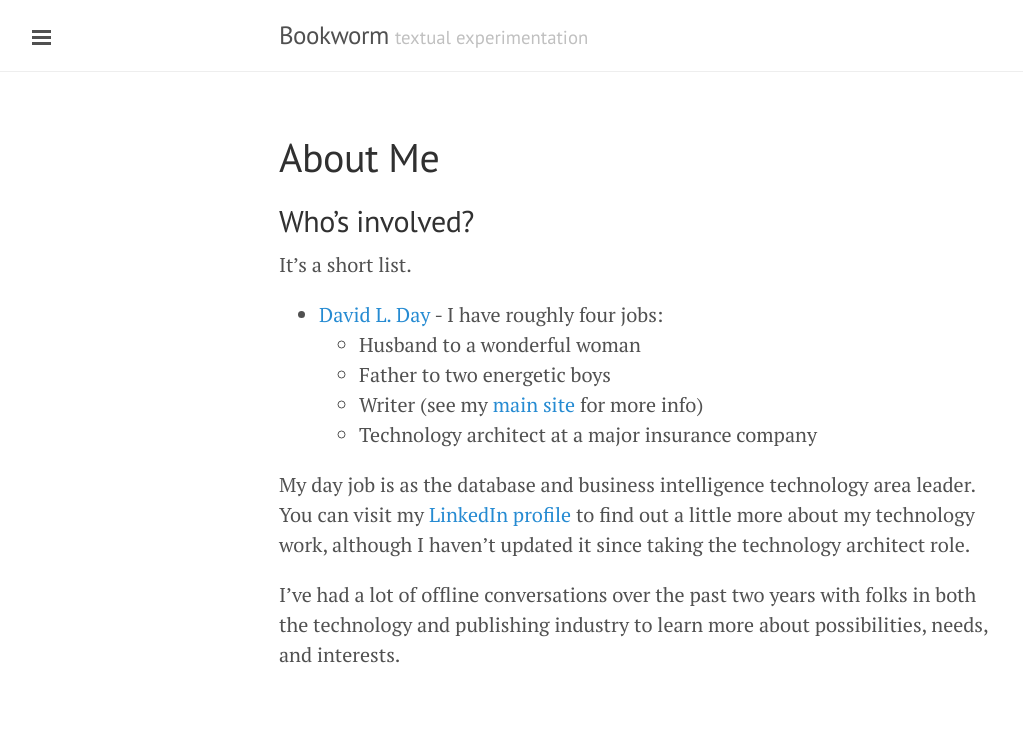
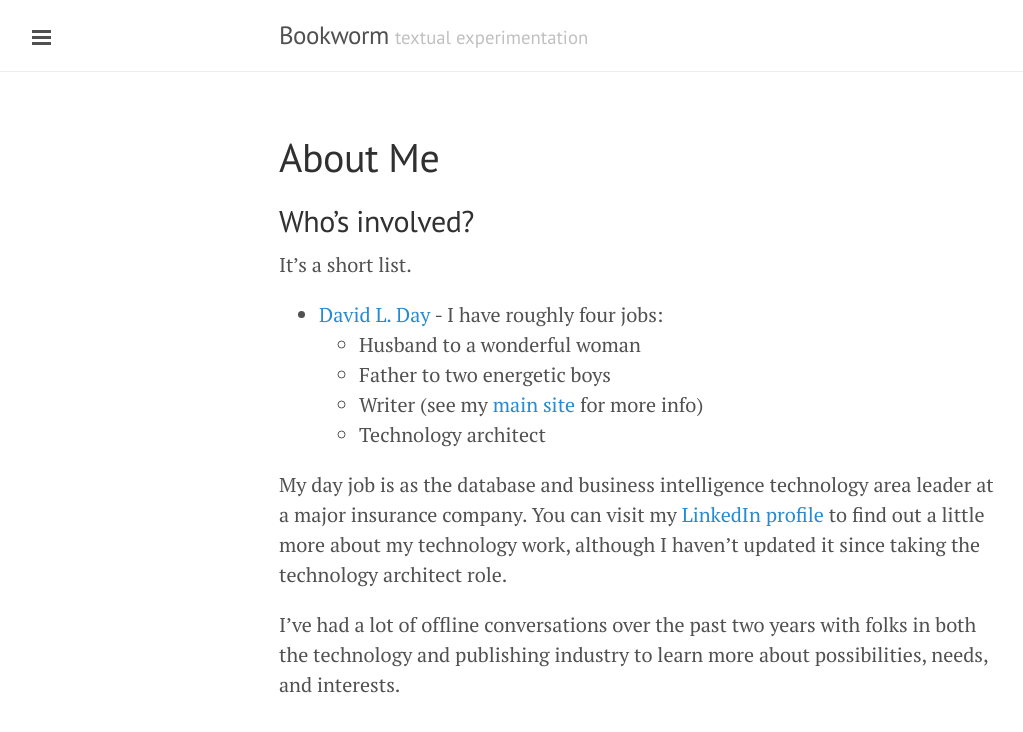
Before and after one commit to davidlday/bookworm-blog, a Jekyll site: the page built from about_us.md, in a window 1280 px wide. Shown: the top 732 px of the page, without its empty margins (1-1024 px from the left). Built offline with Jekyll 4.4.1, drawn with Linux system fonts in a browser that asks for light colours; Markdown is read by kramdown in place of the engine named in the settings.

```diff
--- a/about_us.md
+++ b/about_us.md
@@ -11,8 +11,8 @@ It's a short list.
   * Husband to a wonderful woman
   * Father to two energetic boys
   * Writer (see my [main site](http://www.davidlday.com) for more info)
-  * Technology architect at a major insurance company
+  * Technology architect
 
-My day job is as the database and business intelligence technology area leader. You can visit my [LinkedIn profile](https://www.linkedin.com/in/dday376) to find out a little more about my technology work, although I haven't updated it since taking the technology architect role.
+My day job is as the database and business intelligence technology area leader at a major insurance company. You can visit my [LinkedIn profile](https://www.linkedin.com/in/dday376) to find out a little more about my technology work, although I haven't updated it since taking the technology architect role.
 
 I've had a lot of offline conversations over the past two years with folks in both the technology and publishing industry to learn more about possibilities, needs, and interests.
```
